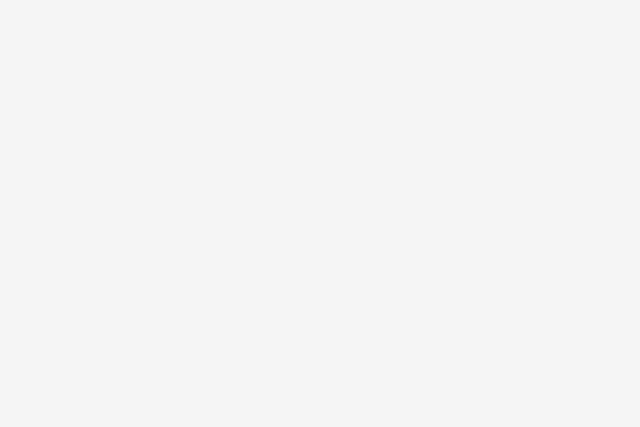
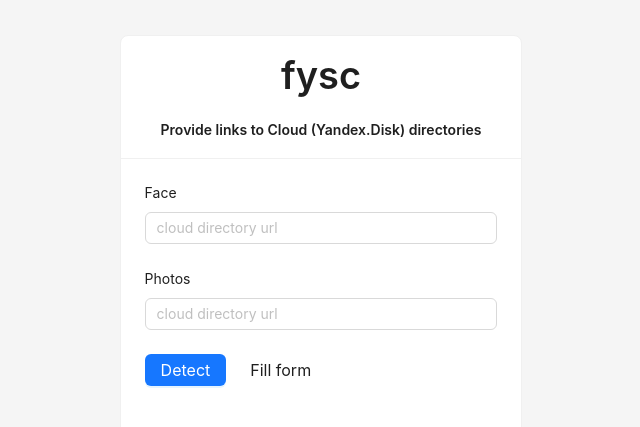
Before and after one commit to kilimanj4r0/fysc, a React (Create React App) app in the folder client/: page / in a window 1280 px wide. Shown: the part 165-592 px from the top of the page, without its empty margins (319-959 px from the left). Built offline with nearby package versions, Linux system fonts and the light colour scheme.

Commit message:
DetectorForm draft card

```diff
--- a/client/src/components/DetectorForm.tsx
+++ b/client/src/components/DetectorForm.tsx
@@ -1,5 +1,95 @@
-const DetectorForm = () => {
-  return <div></div>;
+import { css } from '@emotion/react';
+import styled from '@emotion/styled';
+import { Button, Card, Divider, Form, Input, Space, Typography, message } from 'antd';
+import { useState } from 'react';
+
+const { Title, Text } = Typography;
+
+const CardWrapper = styled(Card)`
+  display: flex;
+  flex-direction: column;
+  align-items: center;
+  justify-content: center;
+  max-width: var(--size-page-max-width);
+`;
+
+const CardHead = styled.div`
+  text-align: center;
+  padding: 1rem;
+`;
+
+const CardBodyStyle = {
+  width: '100%',
+};
+
+const DetectorForm: React.FC = () => {
+  const [form] = Form.useForm();
+  const [loading, setLoading] = useState(false);
+  const [loadingText, setLoadingText] = useState('Detect');
+  const [resultShow, setResultShow] = useState(false);
+
+  const onFinish = () => {
+    message.success('Detection in progress!');
+    // loading timeout
+    setLoading(true);
+    setLoadingText('Detecting');
+    setTimeout(() => {
+      setLoading(false);
+      setResultShow(true);
+      setLoadingText('Detected');
+    }, 3000);
+  };
+
+  const onFinishFailed = () => {
+    message.error('Detection failed!');
+    setResultShow(false);
+  };
+
+  const onFill = () => {
+    form.setFieldsValue({
+      face: 'FACE',
+      photos: 'PHOTOS',
+    });
+  };
+
+  return (
+    <CardWrapper
+      title={
+        <CardHead>
+          <Title>fysc</Title>
+          <Text>Provide links to Cloud (Yandex.Disk) directories</Text>
+        </CardHead>
+      }
+      bodyStyle={CardBodyStyle}
+    >
+      <Form
+        form={form}
+        layout="vertical"
+        onFinish={onFinish}
+        onFinishFailed={onFinishFailed}
+        autoComplete="off"
+        requiredMark={false}
+      >
+        <Form.Item name="face" label="Face" rules={[{ type: 'url' }]}>
+          <Input placeholder="cloud directory url" />
+        </Form.Item>
+        <Form.Item name="photos" label="Photos" rules={[{ type: 'url' }]}>
+          <Input placeholder="cloud directory url" />
+        </Form.Item>
+        <Form.Item>
+          <Space>
+            <Button type="primary" htmlType="submit" loading={loading}>
+              {loadingText}
+            </Button>
+            <Button htmlType="button" onClick={onFill} type="text">
+              Fill form
+            </Button>
+          </Space>
+        </Form.Item>
+      </Form>
+      {resultShow && <Text>Result</Text>}
+    </CardWrapper>
+  );
 };
 
 export default DetectorForm;
--- a/client/src/components/Page/CenteredPage.tsx
+++ b/client/src/components/Page/CenteredPage.tsx
@@ -11,6 +11,7 @@
   display: flex;
   align-items: center;
   justify-content: center;
+  background-color: var(--color-background);
 `;
 
 const CenteredPage: React.FC<Props> = ({ children }): JSX.Element => {
--- a/client/src/index.css
+++ b/client/src/index.css
@@ -12,6 +12,7 @@
 
 :root {
   --size-page-max-width: 1440px;
+  --color-background: #f5f5f5;
 }
 
 ::-webkit-scrollbar {
```
